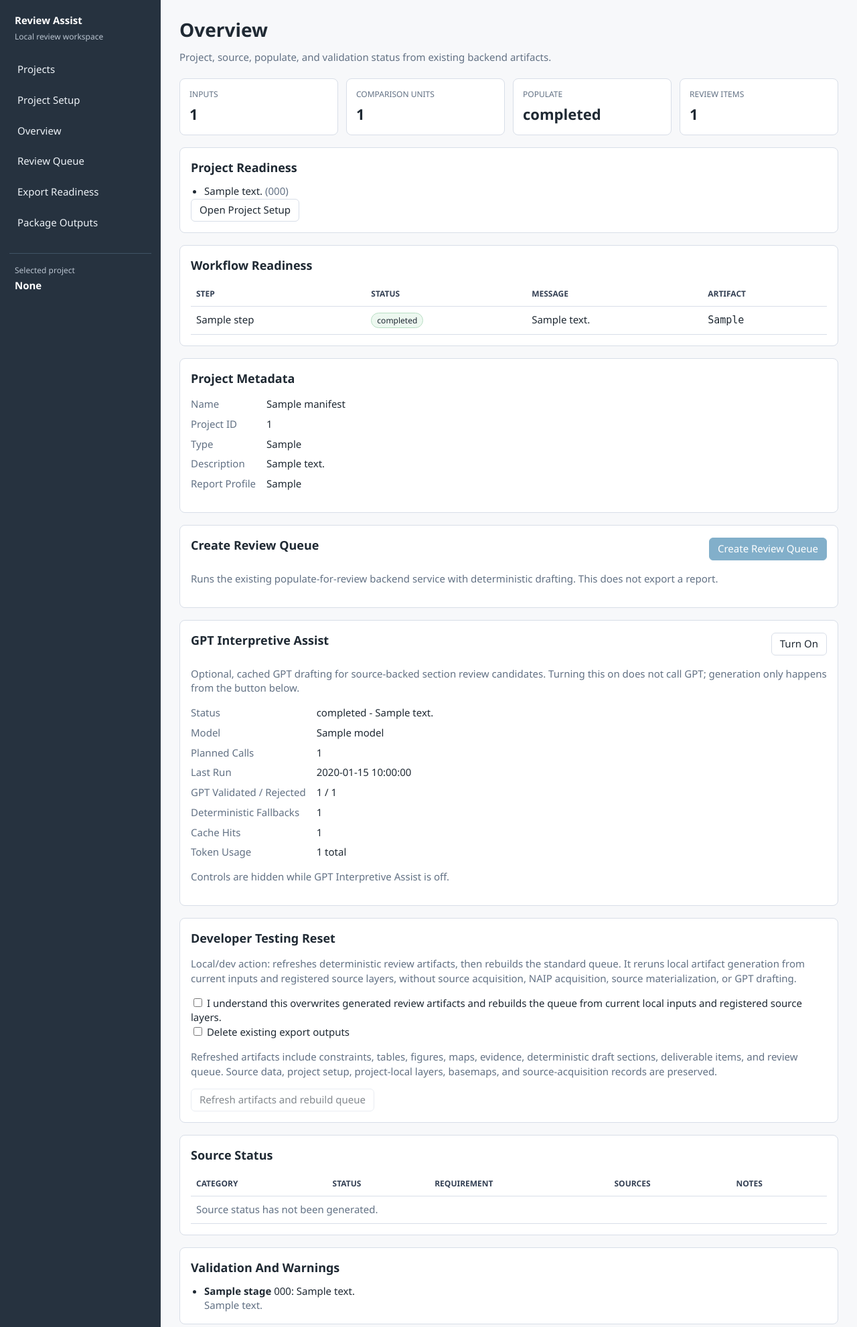
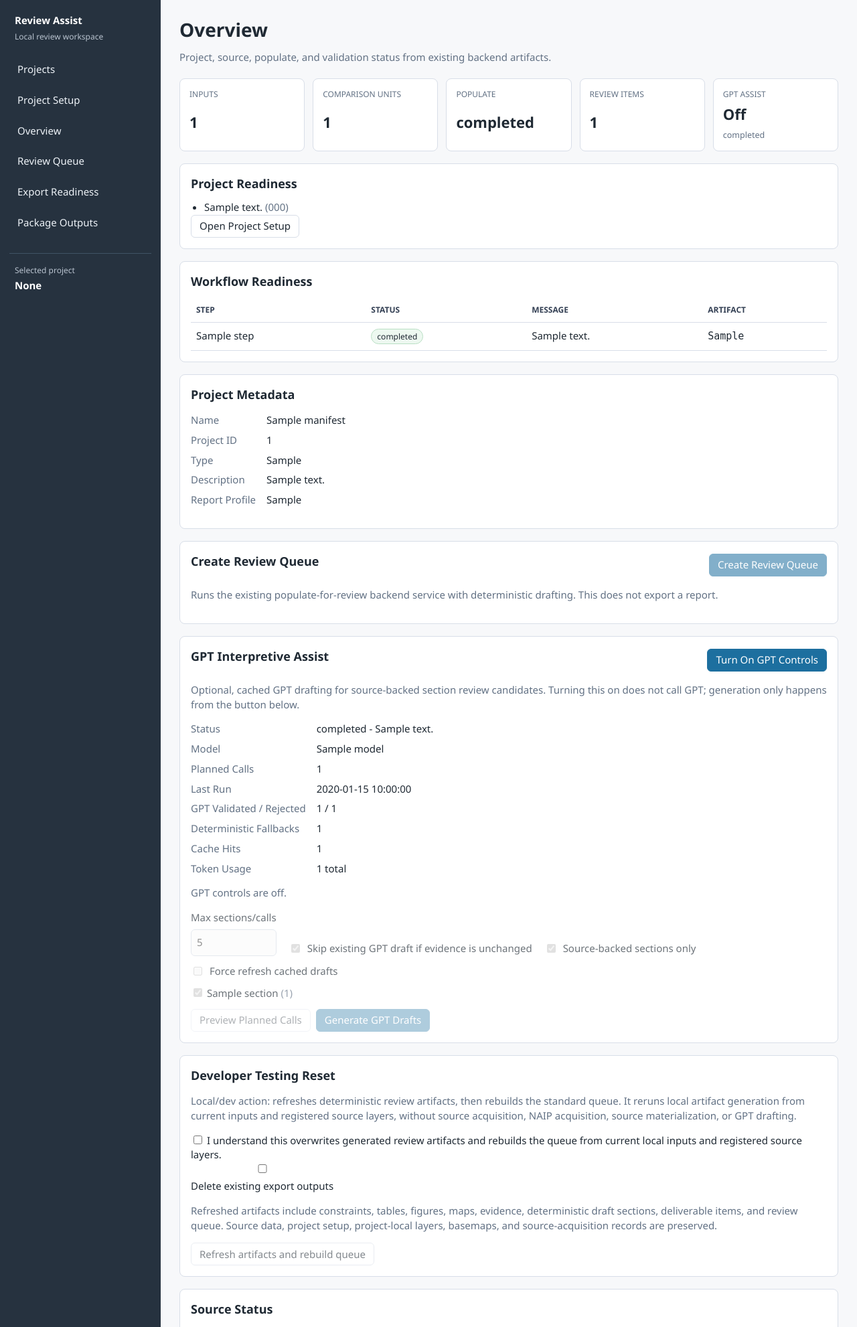
Before and after one commit to gmbrocha/review_assist, a Flask app: template src/review_assist/web/templates/overview.html in a window 1280 px wide. Shown: the top 1982 px of the page at 67% size. Run offline with Flask 3, Linux system fonts and the light colour scheme; the template is opened without the code that fills it: most values are stand-ins (such as "Sample title", 1, 10 or a date in 2020).

Commit message:
Expose guarded GPT assist controls and canonical review refs

```diff
--- a/src/review_assist/web/static/styles.css
+++ b/src/review_assist/web/static/styles.css
@@ -161,6 +161,10 @@ button:disabled {
   font-size: 22px;
 }
 
+.metric small {
+  color: var(--muted);
+}
+
 .section-title-row {
   align-items: center;
   display: flex;
@@ -214,6 +218,41 @@ code {
   display: grid;
   gap: 8px;
   margin: 12px 0;
+}
+
+.control-group {
+  border: 0;
+  margin: 12px 0 0;
+  padding: 0;
+}
+
+.control-group:disabled {
+  opacity: 0.65;
+}
+
+.form-row {
+  align-items: end;
+  display: flex;
+  flex-wrap: wrap;
+  gap: 12px 18px;
+}
+
+.form-row label {
+  display: grid;
+  gap: 6px;
+}
+
+.form-row .checkbox-inline {
+  align-items: center;
+  display: flex;
+  gap: 8px;
+}
+
+.form-actions {
+  display: flex;
+  flex-wrap: wrap;
+  gap: 8px;
+  margin-top: 12px;
 }
 
 .status,
@@ -315,6 +354,7 @@ textarea,
 select,
 input[type="text"],
 input[type="file"],
+input[type="number"],
 input:not([type]) {
   border: 1px solid var(--line);
   border-radius: 6px;
--- a/src/review_assist/web/templates/overview.html
+++ b/src/review_assist/web/templates/overview.html
@@ -8,11 +8,13 @@
   <p>Project, source, populate, and validation status from existing backend artifacts.</p>
 </section>
 
+{% set gpt = summary.gpt_interpretive_assist %}
 <section class="summary-grid">
   <div class="metric"><span>Inputs</span><strong>{{ summary.input_package.input_count }}</strong></div>
   <div class="metric"><span>Comparison Units</span><strong>{{ summary.comparison_units.comparison_unit_count }}</strong></div>
   <div class="metric"><span>Populate</span><strong>{{ summary.populate.status }}</strong></div>
   <div class="metric"><span>Review Items</span><strong>{{ summary.populate.review_queue_item_count }}</strong></div>
+  <div class="metric"><span>GPT Assist</span><strong>{{ 'On' if gpt.ui_enabled else 'Off' }}</strong><small>{{ gpt.status }}</small></div>
 </section>
 
 {% with run_status=summary.latest_run %}
@@ -72,7 +74,6 @@
   {% endif %}
 </section>
 
-{% set gpt = summary.gpt_interpretive_assist %}
 <section class="panel">
   <div class="section-title-row">
     <h2>GPT Interpretive Assist</h2>
@@ -82,7 +83,7 @@
         <button type="submit">Turn Off</button>
       {% else %}
         <input type="hidden" name="gpt_interpretive_assist_enabled" value="yes">
-        <button type="submit">Turn On</button>
+        <button class="primary" type="submit">Turn On GPT Controls</button>
       {% endif %}
     </form>
   </div>
@@ -97,26 +98,25 @@
     <dt>Cache Hits</dt><dd>{{ gpt.cache_hit_count }}</dd>
     <dt>Token Usage</dt><dd>{% if gpt.last_run.token_usage %}{{ gpt.last_run.token_usage.total_tokens or 0 }} total{% else %}Not reported{% endif %}</dd>
   </dl>
-  {% if gpt.ui_enabled %}
-    <form method="post" action="{{ url_for('generate_gpt_interpretive_assist') }}">
+  <form method="post" action="{{ url_for('generate_gpt_interpretive_assist') }}">
+    {% if not gpt.ui_enabled %}
+      <p class="empty">GPT controls are off.</p>
+    {% endif %}
+    <fieldset class="control-group" {% if not gpt.ui_enabled %}disabled{% endif %}>
       <div class="form-row">
         <label>
           Max sections/calls
           <input type="number" name="max_calls" min="0" max="25" value="5">
         </label>
-        <label>
+        <label class="checkbox-inline">
           <input type="checkbox" name="skip_existing" value="yes" checked>
           Skip existing GPT draft if evidence is unchanged
         </label>
-        <label>
+        <label class="checkbox-inline">
           <input type="checkbox" name="source_backed_only" value="yes" checked>
           Source-backed sections only
         </label>
-        <label>
-          <input type="checkbox" name="dry_run" value="yes">
-          Dry run / preview planned calls
-        </label>
-        <label>
+        <label class="checkbox-inline">
           <input type="checkbox" name="force_refresh" value="yes">
           Force refresh cached drafts
         </label>
@@ -131,11 +131,12 @@
           <p class="empty">No source-backed GPT-eligible section review candidates are currently planned.</p>
         {% endfor %}
       </div>
-      <button type="submit" {% if gpt.status != 'ready' %}disabled{% endif %}>Generate GPT Drafts</button>
-    </form>
-  {% else %}
-    <p class="empty">Controls are hidden while GPT Interpretive Assist is off.</p>
-  {% endif %}
+      <div class="form-actions">
+        <button type="submit" name="dry_run" value="yes" {% if not gpt.ui_enabled %}disabled{% endif %}>Preview Planned Calls</button>
+        <button class="primary" type="submit" {% if not gpt.ui_enabled or gpt.status != 'ready' %}disabled{% endif %}>Generate GPT Drafts</button>
+      </div>
+    </fieldset>
+  </form>
 </section>
 
 <section class="panel">
```
Also changed, not shown: tests/test_web_app.py (+38 -3 lines).
